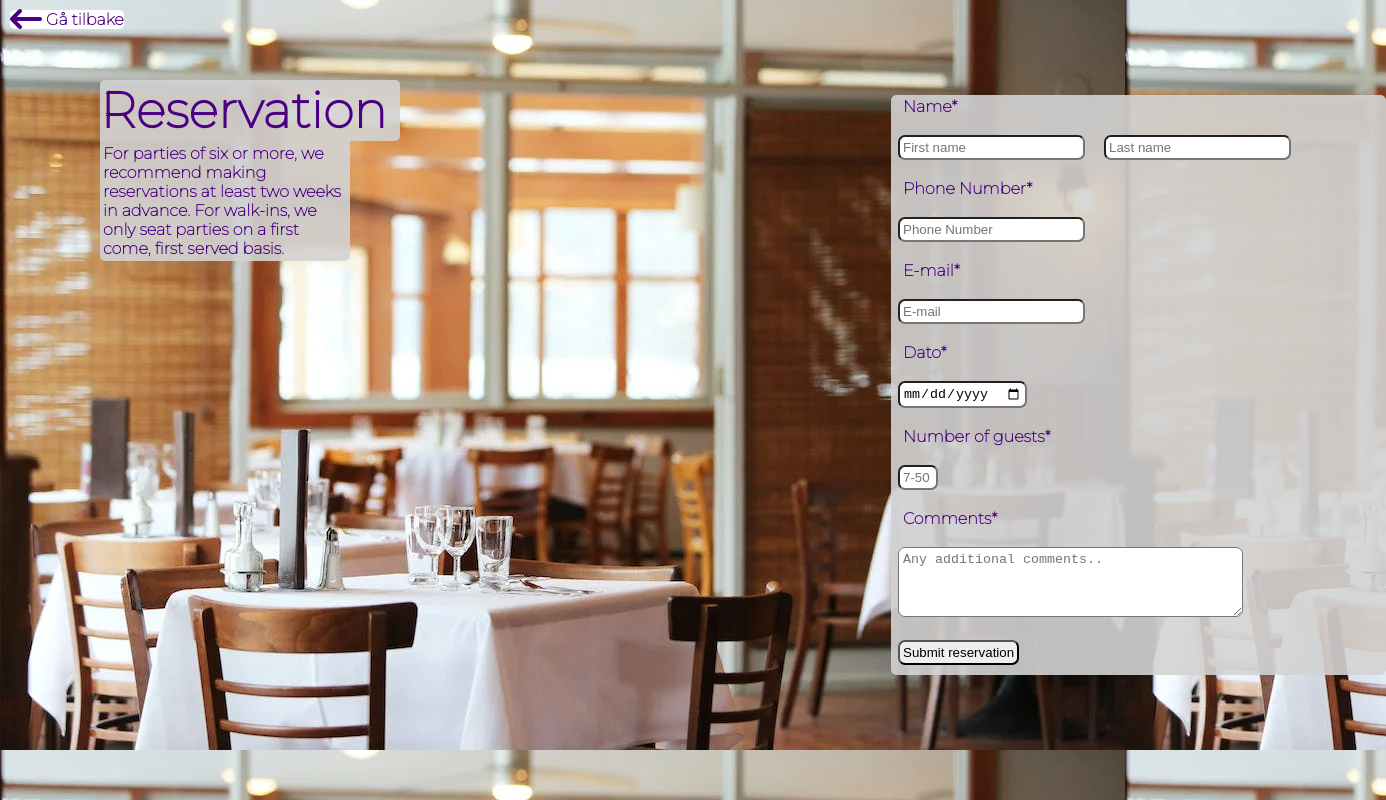
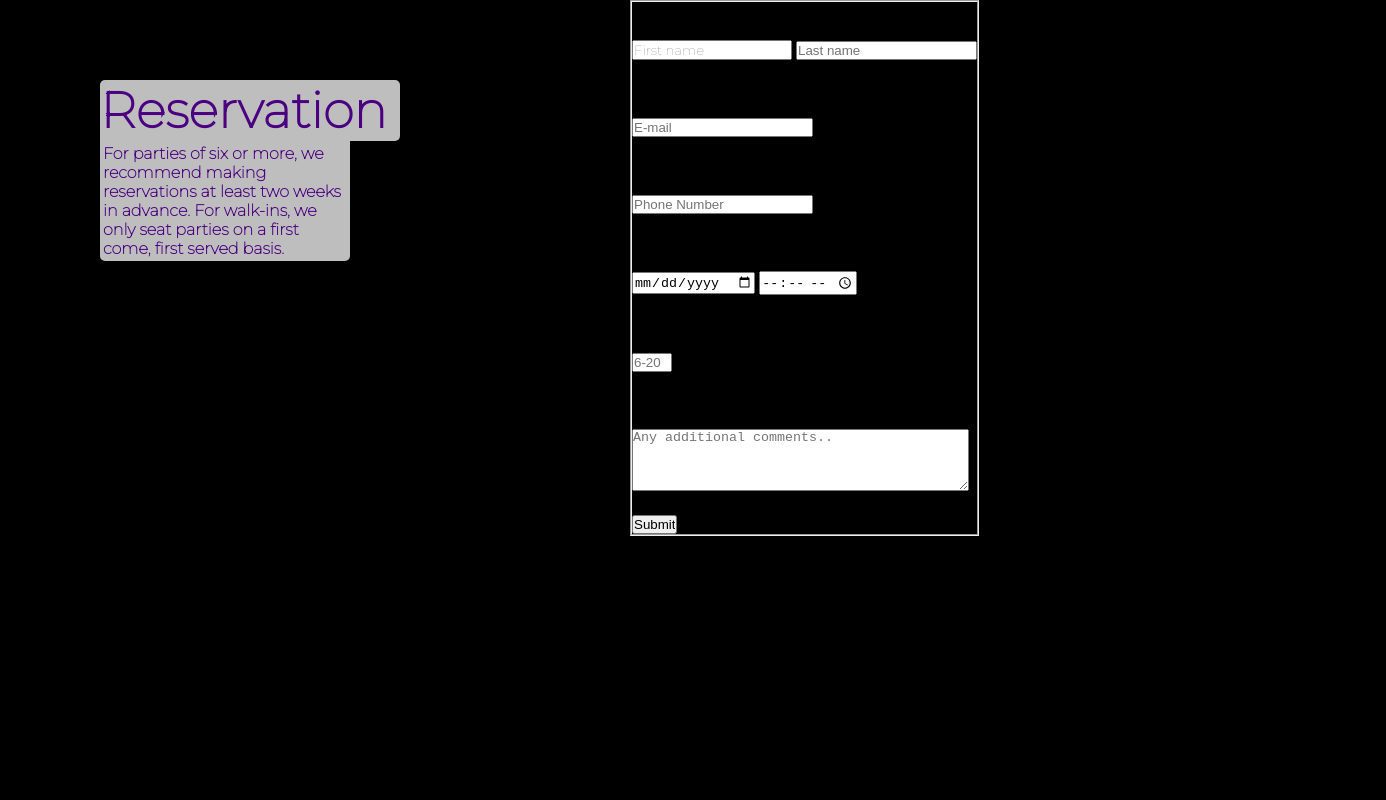
Before and after one commit to BredeSun/BredeSun.github.io, a plain HTML site: page registrering.html in a window 1280 px wide. Shown: the whole page, 1386 px wide, since content can reach past the window. Drawn offline with Linux system fonts and the light colour scheme; a web font is replaced by a local one.

Commit message:
Update registrering.html

```diff
--- a/registrering.html
+++ b/registrering.html
@@ -9,17 +9,31 @@
     <link href="https://fonts.googleapis.com/css2?family=Wire+One&display=swap" rel="stylesheet">
     <link href="https://fonts.googleapis.com/css2?family=Montserrat:wght@100&display=swap" rel="stylesheet">
         <script src="https://kit.fontawesome.com/1d55745764.js" crossorigin="anonymous"></script>
+        <script>
+            $(function () {
+            $(".toggle").on("click", function () {
+                if ($(".item").hasClass("active")) {
+                    $(".item").removeClass("active");
+                } else {
+                    $(".item").addClass("active");
+                }
+            });
+            });
+            function validateForm() {
+                let x = document.forms["myForm"]["fname"].value;
+                if (x == "") {
+                  alert("Name must be filled out");
+                  return false;
+                }
+            };
+        </script>
     <title> Reservere Bord </title>
 </head>
-<body style="background-color: black; background-image: url(Bilder/resturant_reg.webp);">
+<body style="background-color: black;">
 
     <div class="Reservation">
                                 <!-- Venstre side-->
 
-
-    <div class="ikon_reg">
-        <p><i class="fa-solid fa-arrow-left-long fa-2xl"></i><a class="tilbake_reg" href="Reservations.html"> Gå tilbake </a></p>
-    </div>
 
         <header class="RegInfo">
             <h1 class="topptekst"> Reservation </h1>
@@ -32,34 +46,36 @@
 
 
                                 <!-- Utfyllingsskjema-->
-        <section class="RegSkjema">
+        <section class="RegSkjemaBord">
 
             <fieldset>
 
+                <form name="myForm" action="/action_page.php" onsubmit="return validateForm()" method="post">
                     <label id="navn" for="fname">Name* </label> <br> <br>
-                <input type="text" id="fornavn" name="fornavn" placeholder="First name">
+                        <input type="text" style="font-family: Montserrat, Times, serif;" id="fname" name="fornavn" placeholder="First name">
 
                     <label for="fname"></label> <input type="text" id="etternavn" name="etternavn" placeholder="Last name"> <br> <br>
 
+                    <label for="email">E-mail* </label> <br> <br>
+                        <input type="email" id="email" name="email" placeholder="E-mail"> <br> <br>
 
-                <label for="fname">Phone Number* </label> <br> <br>
+
+                    <label for="tlf">Phone Number* </label> <br> <br>
                         <input type="text" id="tlf" name="tlf" placeholder="Phone Number"> <br> <br>
 
 
-                <label for="fname">E-mail* </label> <br> <br>
-                    <input type="email" id="email" name="email" placeholder="E-mail"> <br> <br>
-
                     <label for="fname"> Dato* </label> <br> <br>
-                    <input type="date" id="dato" name="dato"> <br> <br>
+                        <input type="date" id="dato" name="dato"> <input type="time" id="tid" name="Time"><br> <br>
 
                     <label for="guests">Number of guests* </label> <br> <br>
-                    <input type="text" id="gjester" name="gjester" placeholder="7-50"> <br> <br>
+                        <input type="text" id="gjester" name="gjester" placeholder="6-20"> <br> <br>
 
                     <label for="kommentar">Comments* </label> <br> <br>
                         <textarea rows="4" cols="40" id="kommentar" placeholder="Any additional comments.."></textarea> <br> <br>
 
 
-                <input id="submit" type="submit" value="Submit reservation">
+                    <input type="submit" value="Submit">
+                </form>
 
             </fieldset>
 
```
Lines whose indentation alone changed are shown as unchanged.
